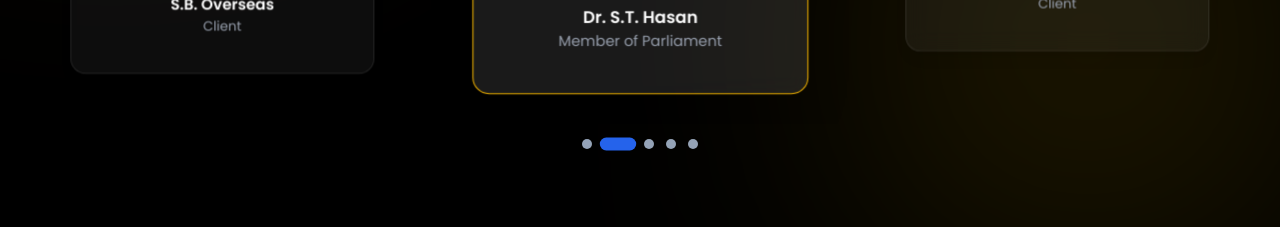
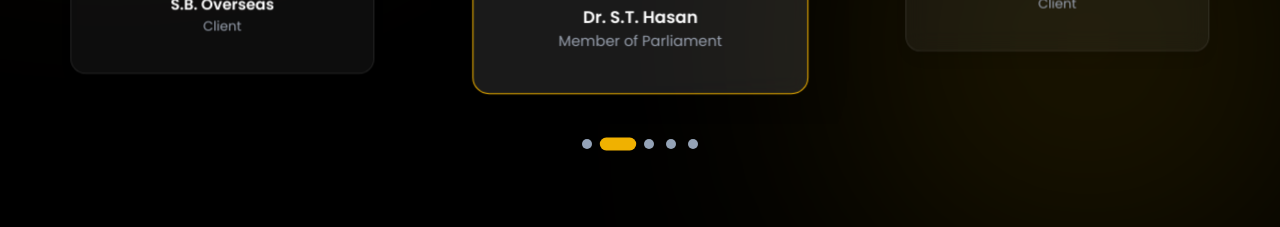
Before and after one commit to zaheer-web/interior1, a React (Vite) app: page / in a window 1280 px wide. Shown: the part 4080-4307 px from the top of the page. Built offline with nearby package versions, Linux system fonts and the light colour scheme.

Commit message:
Update project123

```diff
--- a/src/index.css
+++ b/src/index.css
@@ -4,7 +4,7 @@
 }
 
 .custom-pagination .swiper-pagination-bullet-active {
-  background: #2563eb;
+  background: oklch(79.5% 0.184 86.047);
   width: 28px;
   border-radius: 20px;
 }
```
